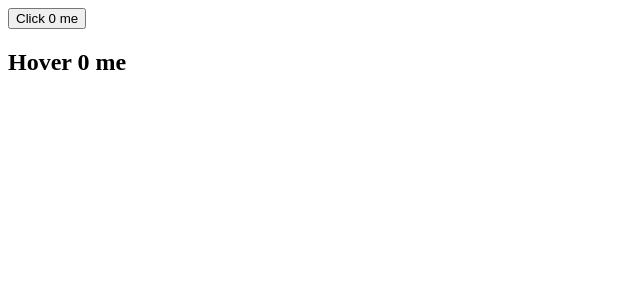
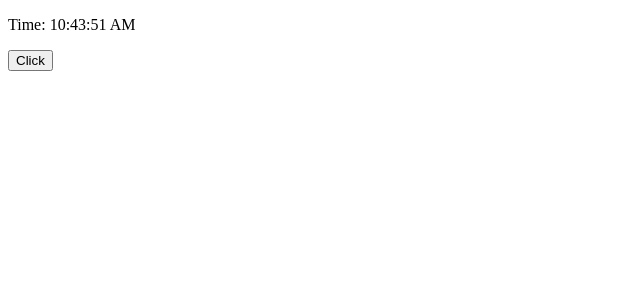
Before and after one commit to Nirob360/bigner-react, a React (Create React App) app: page / in a window 1280 px wide. Shown: the top 300 px of the page, without its empty margins (0-640 px from the left). Built offline with nearby package versions, Linux system fonts and the light colour scheme.

Commit message:
hello world

```diff
--- a/src/App.js
+++ b/src/App.js
@@ -1,22 +1,9 @@
-import ClickCounter from './components/ClickCounter';
-import Counter from './components/Counter';
-import HoverCounter from './components/HoverCounter';
+import MyComponents from './components/MyComponents';
 
-function App() {
+export default function App() {
     return (
-        <>
-            <Counter
-                render={(count, incrementCount) => (
-                    <ClickCounter count={count} incrementCount={incrementCount} />
-                )}
-            />
-            <Counter
-                render={(count, incrementCount) => (
-                    <HoverCounter count={count} incrementCount={incrementCount} />
-                )}
-            />
-        </>
+        <div>
+            <MyComponents />
+        </div>
     );
 }
-
-export default App;
--- a/src/components/ClickCounter.js
+++ /dev/null
@@ -1,14 +0,0 @@
-import React, { Component } from 'react';
-
-export default class ClickCounter extends Component {
-    render() {
-        const { count, incrementCount } = this.props;
-        return (
-            <div>
-                <button type="button" onClick={incrementCount}>
-                    Click {count} me
-                </button>
-            </div>
-        );
-    }
-}
--- a/src/components/Counter.js
+++ /dev/null
@@ -1,17 +0,0 @@
-import { Component } from 'react';
-
-export default class Counter extends Component {
-    state = {
-        count: 0,
-    };
-
-    incrementCount = () => {
-        this.setState((prevState) => ({ count: prevState.count + 1 }));
-    };
-
-    render() {
-        const { render } = this.props;
-        const { count } = this.state;
-        return render(count, this.incrementCount);
-    }
-}
--- a/src/components/HoverCounter.js
+++ /dev/null
@@ -1,14 +0,0 @@
-import React, { Component } from 'react';
-
-export default class HoverCounter extends Component {
-    render() {
-        const { count, incrementCount } = this.props;
-        return (
-            <div>
-                <h2 onMouseOver={incrementCount} onFocus={incrementCount}>
-                    Hover {count} me
-                </h2>
-            </div>
-        );
-    }
-}
--- /dev/null
+++ b/src/components/MyComponents.js
@@ -0,0 +1,36 @@
+import React, { useEffect, useState } from 'react';
+
+export default function MyComponents() {
+    const [count, setCount] = useState(0);
+    const [date, setDate] = useState(new Date());
+
+    useEffect(() => {
+        document.title = `Clicked ${count} time`;
+    }, [count]);
+
+    useEffect(() => {
+        // eslint-disable-next-line no-use-before-define
+        const interval = setInterval(tick, 1000);
+
+        return () => {
+            clearInterval(interval);
+        };
+    }, []);
+
+    const addClick = () => {
+        setCount((preveCount) => preveCount + 1);
+    };
+
+    const tick = () => {
+        setDate(new Date());
+    };
+
+    return (
+        <div>
+            <p> Time: {date.toLocaleTimeString()}</p>
+            <button type="button" onClick={addClick}>
+                Click
+            </button>
+        </div>
+    );
+}
```
Also changed, not shown: src/GlobalStyle.js (deleted, +0 -11 lines), src/components/MyComponentsClass.js (added, +41 -0 lines).
